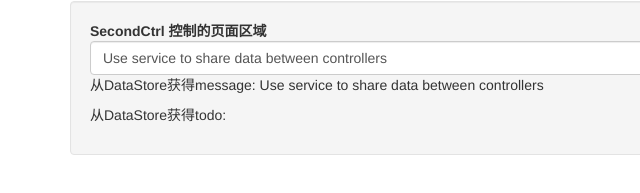
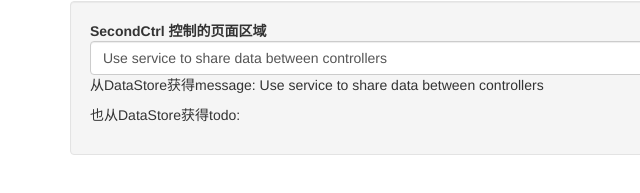
Before and after one commit to ymote/angular-basic-cn, a website: page index.html in a window 1280 px wide. Shown: the part 253-446 px from the top of the page, 0-640 px from the left. Drawn offline with Linux system fonts and the light colour scheme.

Commit message:
distinguish first & second controller

```diff
--- a/index.html
+++ b/index.html
@@ -32,7 +32,7 @@
         </p>
         <p>
           <!-- 加入 todo -->
-          从DataStore获得todo:
+          也从DataStore获得todo:
         </p>
         </div>
 
```
